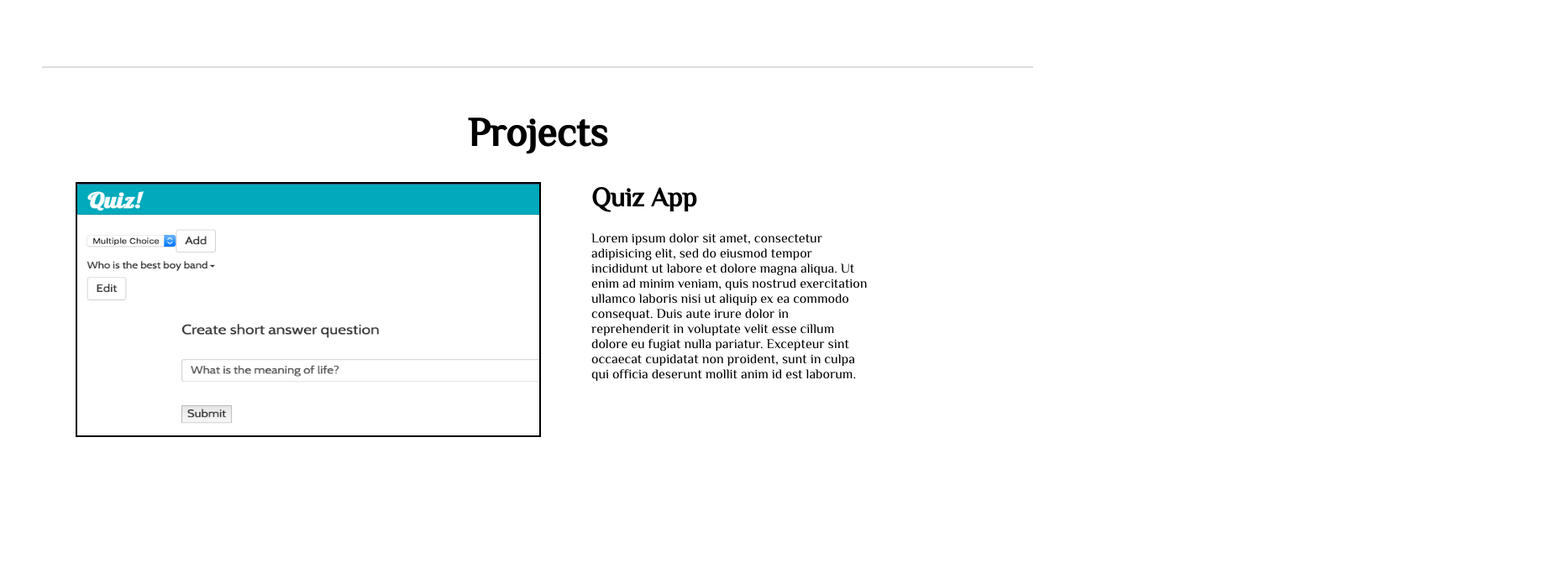
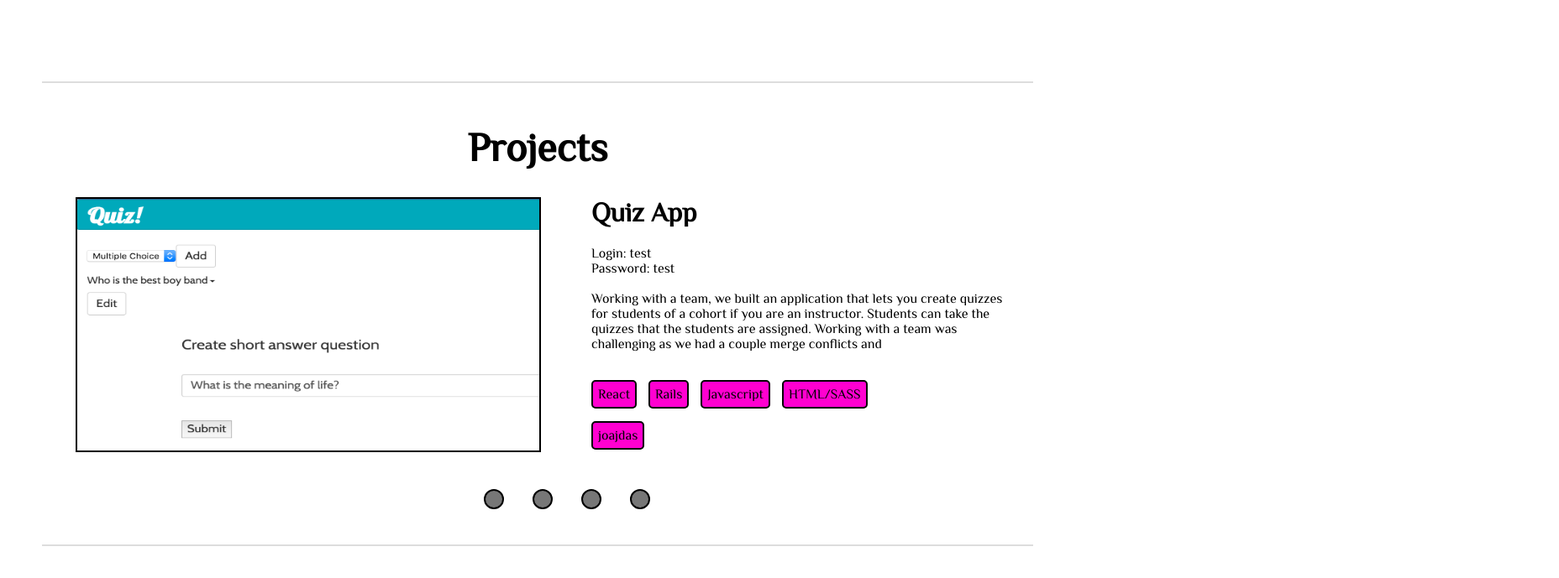
Before and after one commit to mattydevicce/personal, a plain HTML site: page newnew/index.html in a window 1280 px wide. Shown: the part 1187-1876 px from the top of the page at 84% size, 1856 px wide, since content can reach past the window. After the commit the page ends 1838 px from the top, so only its background shows below. Drawn offline with nearby package versions, Linux system fonts and the light colour scheme.

Commit message:
More styling

```diff
--- a/newnew/css.css
+++ b/newnew/css.css
@@ -59,7 +59,7 @@ body {
   height: 250px;
   border-radius: 50%;
   margin: 0 33%;
-  padding-top: 100px;
+  margin-top: 100px;
 }
 
 .bio-text {
@@ -69,6 +69,12 @@ body {
 	text-align: center;
 	padding-top: 100px;
 
+}
+
+
+.header-prog {
+	font-weight: bold;
+	color: rgb(96,217,241);
 }
 
 .soc-media {
@@ -109,6 +115,7 @@ body {
 .skills>h1 {
 	text-align: center;
 	margin-top: 50px;
+	font-size: 3em;
 }
 
 .workbench {
@@ -176,13 +183,13 @@ body {
 }
 
 .projects {
-
+	height: 500px;
 }
 
 
 .project1 {
 	width: 1100px;
-	height: 1000px;
+
 	margin: 0 auto;
 	margin-top: 25px;
 }
@@ -203,11 +210,53 @@ body {
 	width: 30%;
 }
 
-.p1-desc>h1 {
+.p1-desc>a {
+	text-decoration: none;
+	color: black;
+}
+
+.p1-desc>a:hover {
+	color: rgb(96,217,241);
+}
+
+.p1-desc>a>h1 {
 	margin-top: 0;
 }
 
 .p1-desc>p {
 	overflow: auto;
+	width: 500px;
+}
 
+.tech-for-project {
+	list-style: none;
+	margin: 0;
+	padding: 0;
+	width: 400px;
 }
+
+.tech {
+	display: inline-block;
+	background-color: rgb(255,0,208);
+	border-radius: 5px;
+	padding: 6px;
+	margin-right: 10px;
+	border: 2px solid black;
+	margin-bottom: 15px;
+}
+
+.p-selectors {
+	margin: 0 45%;
+	margin-top: 380px;
+	width: 100%;
+}
+
+.p {
+	width: 20px;
+	height: 20px;
+	background-color: #777777;
+	border-radius: 50%;
+	border: 2px solid black;
+	display: inline-block;
+	margin-right: 30px;
+}
--- a/newnew/index.html
+++ b/newnew/index.html
@@ -20,12 +20,7 @@
 	</div>
 	<div class="bio">
 		<img class="bio-pic" src="./images/me.jpg" align="center">
-		<p class="bio-text">Lorem ipsum dolor sit amet, consectetur adipisicing elit, sed do eiusmod
-		tempor incididunt ut labore et dolore magna aliqua. Ut enim ad minim veniam,
-		quis nostrud exercitation ullamco laboris nisi ut aliquip ex ea commodo
-		consequat. Duis aute irure dolor in reprehenderit in voluptate velit esse
-		cillum dolore eu fugiat nulla pariatur. Excepteur sint occaecat cupidatat non
-		proident, sunt in culpa qui officia deserunt mollit anim id est laborum.</p>
+		<p class="bio-text">I am an engineer by trade and a programmer by heart.  I currently live on Long Island and want to build in NYC.  I love to do coding challenges in <span class="header-prog">Javascript</span> and <span class="header-prog">Ruby</span> but it all started with learning <span class="header-prog">Python</span>.</p>
 	</div>
 	<div class="soc-media">
 		<ul class="soc-links">
@@ -63,24 +58,37 @@
 <div class="projects">
 	<h1>Projects</h1>
 	<div class="project1">
-		<img class="p1-image" src="./images/quizapp.png">
+		<img class="p1-image" id="slide" src="./images/quizapp.png">
 
 		<div class="p1-desc">
-			<h1>Quiz App</h1>
-			<p>Lorem ipsum dolor sit amet, consectetur adipisicing elit, sed do eiusmod
-			tempor incididunt ut labore et dolore magna aliqua. Ut enim ad minim veniam,
-			quis nostrud exercitation ullamco laboris nisi ut aliquip ex ea commodo
-			consequat. Duis aute irure dolor in reprehenderit in voluptate velit esse
-			cillum dolore eu fugiat nulla pariatur. Excepteur sint occaecat cupidatat non
-			proident, sunt in culpa qui officia deserunt mollit anim id est laborum.</p>
+			<a href="https://project-3-quiz.herokuapp.com/"><h1>Quiz App</h1></a>
+			<p>Login: test<br>
+				 Password: test<br><br>
+				 Working with a team, we built an application that lets you create quizzes for students of a cohort if you are an instructor. Students can take the quizzes that the students are assigned.  Working with a team was challenging as we had a couple merge conflicts and</p><br>
+			<ul class="tech-for-project">
+				<li class="tech">React</li>
+				<li class="tech">Rails</li>
+				<li class="tech">Javascript</li>
+				<li class="tech">HTML/SASS</li>
+				<li class="tech">joajdas</li>
+			</ul>
 		</div>
 	</div>
 	<div class="project3"></div>
 	<div class="project4"></div>
+	<div class="p-selectors">
+		<div class="p p1"></div>
+		<div class="p p2"></div>
+		<div class="p p3"></div>
+		<div class="p p4"></div>
+	</div>
 </div>
 
-<div class="tech">
-</div>
-<script type="text/javascript" src="java.js"></script>
+<hr class="splitter">
+
+
+<script type="text/javascript" src="java.js">
+</script>
+
 </body>
 </html>
--- a/newnew/java.js
+++ b/newnew/java.js
@@ -1 +1,21 @@
 console.log('javascript working')
+
+image1="./images/quizapp.png"
+image2="./images/quizapp2.png"
+image3="./images/quizapp3.png"
+
+var step = 2
+var killswitch
+$(".project1").hover(function() {
+	killswitch = setInterval(function(){
+		$("#slide").attr("src", eval("image"+step))
+		if (step<3){
+			step++
+		} else {
+			step=1
+		}
+	}, 2000)
+},
+function() {
+	clearInterval(killswitch);
+})
```
Also changed, not shown: newnew/images/quizapp2.png (added), newnew/images/quizapp3.png (added).
